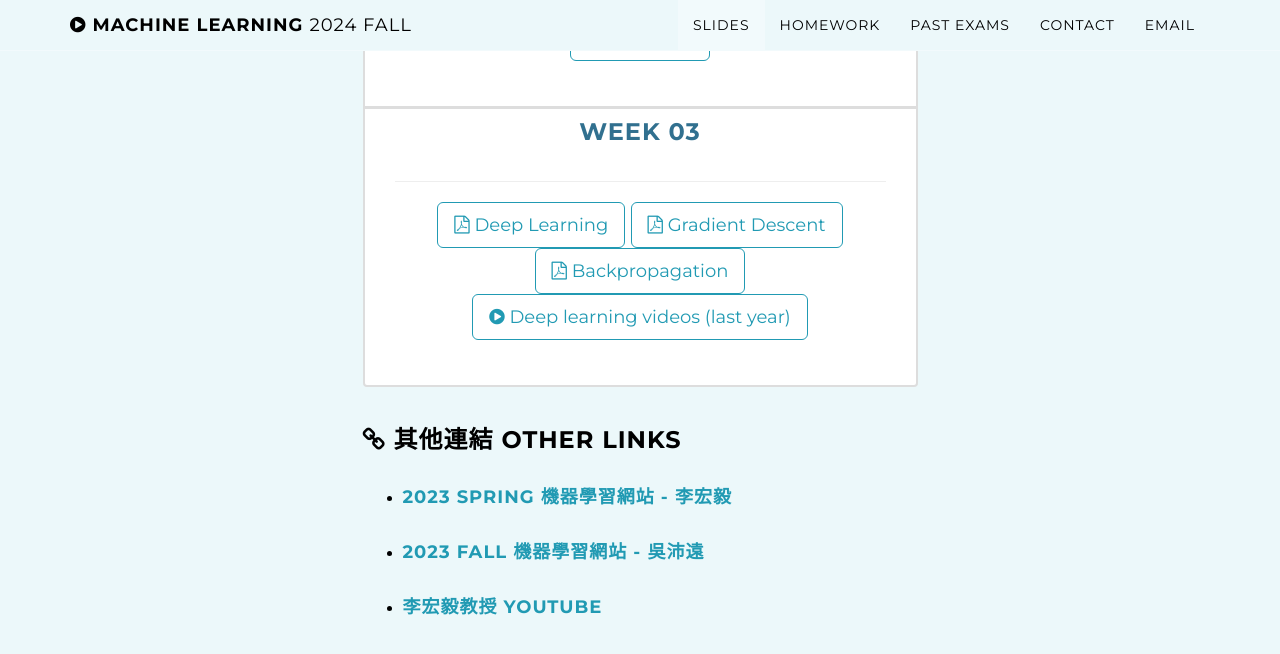
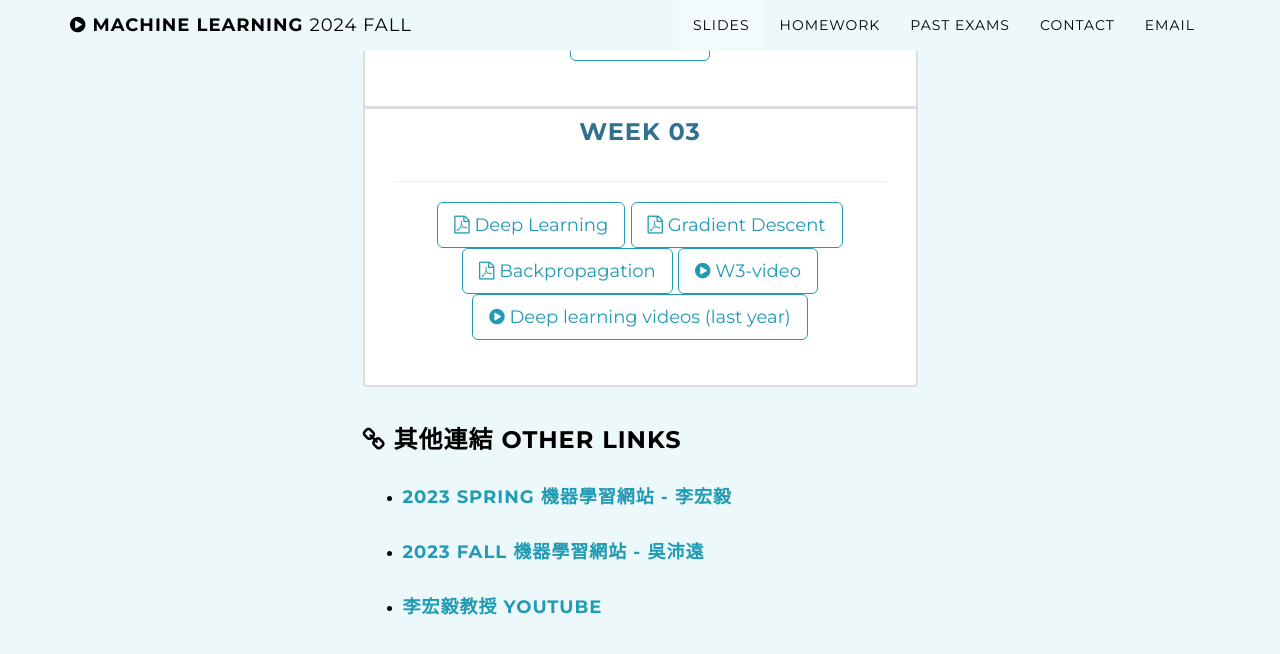
Before and after one commit to ntueemlta2024/ntueemlta2024.github.io, a Jekyll site: the page built from index.html, in a window 1280 px wide and 900 px high, scrolled down 1699 px. Shown: the top 654 px of the window. Built offline with Jekyll 4.4.1, drawn with Linux system fonts in a browser that asks for light colours.

Commit message:
w3 video

```diff
--- a/_config.yml
+++ b/_config.yml
@@ -92,6 +92,9 @@ syllabus:
       # - title: Keras
       #   kind: file-pdf-o
       #   path: ./slides/week3/W3d_Keras.pdf
+      - title: W3-video
+        kind: play-circle
+        path: https://www.youtube.com/playlist?list=PLREY_JttMD-ysgwAO0JalcAeB_vH2ub02
       - title: Deep learning videos (last year)
         kind: play-circle
         path: https://youtube.com/playlist?list=PLIKHU3mMrCpjS4HeIvNV9W6EbuDhQz3M3&si=PxEmHWj_ix-tmmzh
```
